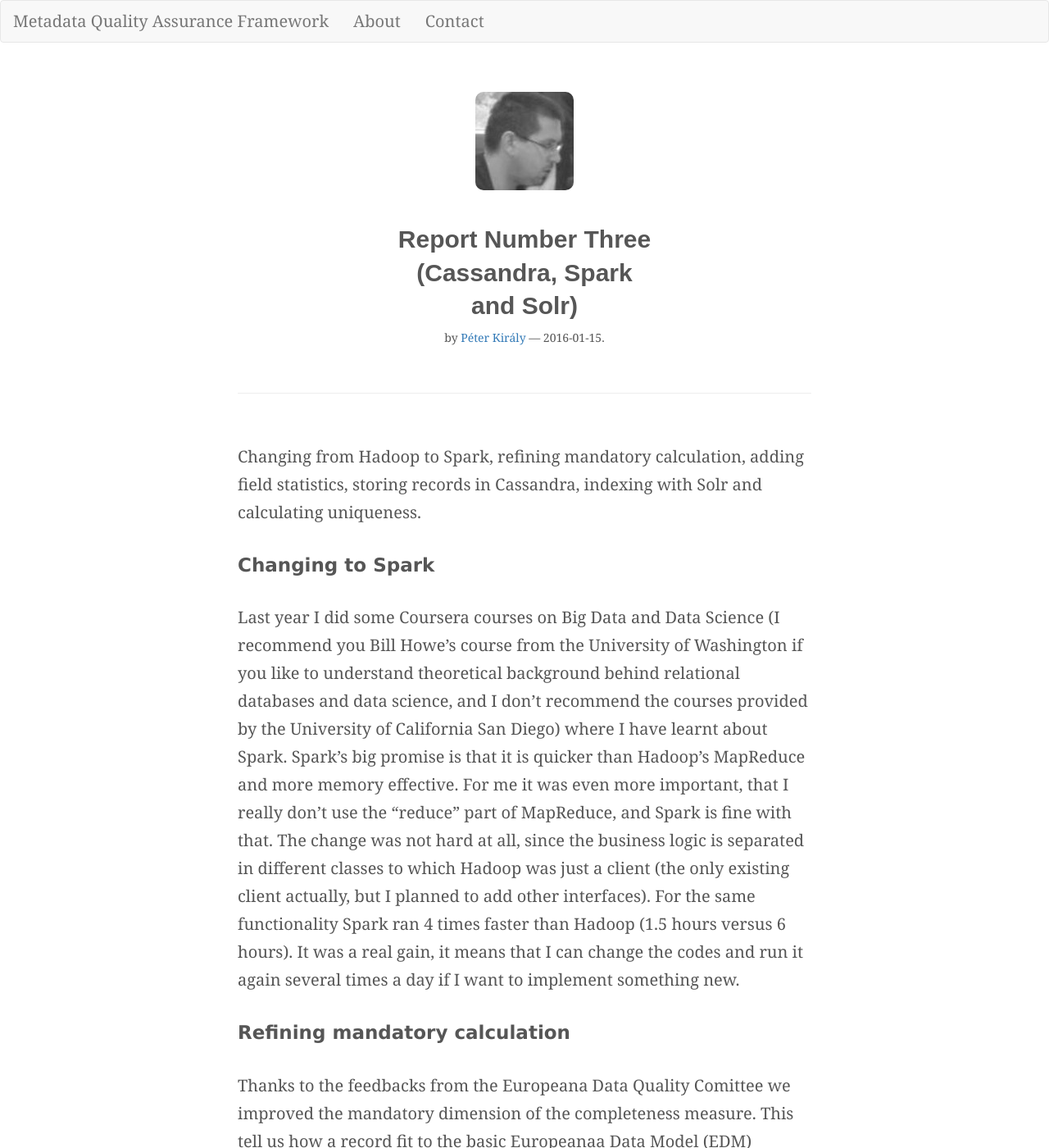
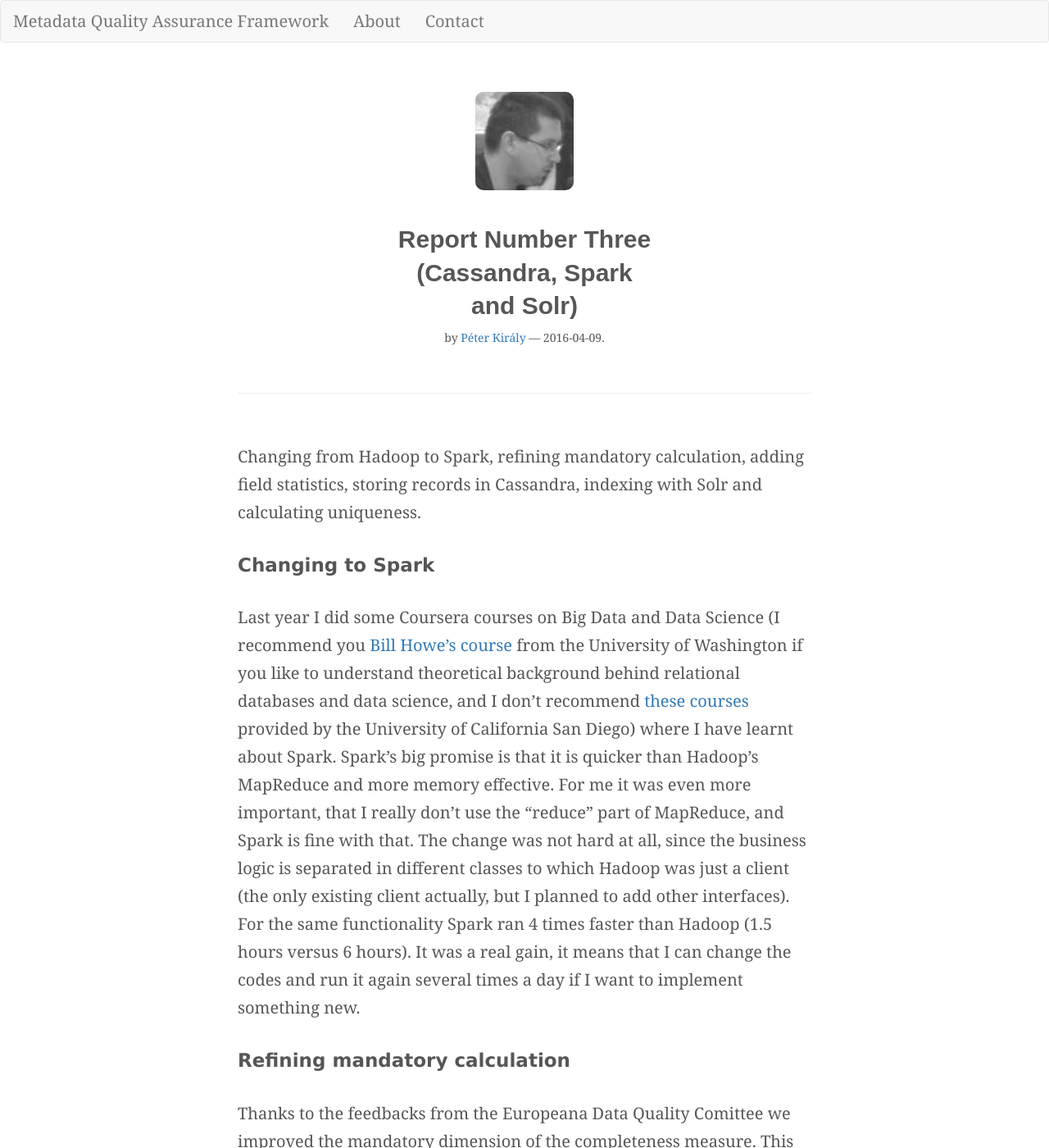
Before and after one commit to pkiraly/pkiraly.github.io, a Jekyll site: the page built from _posts/2016-04-09-third-report.md, in a window 1280 px wide and 1400 px high. Shown: the whole window at 82% size. Built offline with Jekyll 4.4.1, drawn with Linux system fonts in a browser that asks for light colours; nearby versions of some CDN libraries; some web fonts are replaced; comment, search, counter and statistics services are not loaded; some of the changed text lies outside the part shown.

Commit message:
links to Coursera

```diff
--- a/_posts/2016-04-09-third-report.md
+++ b/_posts/2016-04-09-third-report.md
@@ -1,7 +1,7 @@
 ---
 title:      Report Number Three (Cassandra, Spark and Solr)
 layout:     post
-date:       2016-01-15 09:50:00
+date:       2016-04-09 09:50:00
 author:     "pkiraly"
 customjs:
  - http://code.jquery.com/jquery-1.4.2.min.js
@@ -15,9 +15,10 @@ in Cassandra, indexing with Solr and calculating uniqueness.
 
 ## Changing to Spark
 
-Last year I did some Coursera courses on Big Data and Data Science (I recommend you Bill Howe's course
+Last year I did some Coursera courses on Big Data and Data Science (I recommend you [Bill Howe's course](https://www.coursera.org/learn/data-manipulation){:target="_blank"}
 from the University of Washington if you like to understand theoretical background behind relational databases and
-data science, and I don't recommend the courses provided by the University of California San Diego) where I have learnt
+data science, and I don't recommend [these courses](https://www.coursera.org/specializations/big-data){:target="_blank"}
+provided by the University of California San Diego) where I have learnt
 about Spark. Spark's big promise is that it is quicker than Hadoop's MapReduce and more memory effective. For me it
 was even more important, that I really don't use the "reduce" part of MapReduce, and Spark is fine with that.
 The change was not hard at all, since the business logic is separated in different classes to which Hadoop was
@@ -67,7 +68,7 @@ I have started investigating the uniqueness or entropy of some selected fields (
 and dc:description). The basic idea is that if the terms in these fields are frequent accross the records, then
 it is less unique, so less important. If a term is frequent in the same field it is more important than terms
 appear only once. This is called information entropy or in the search engive world TF-IDF formula (term frequency,
-inverse document frequency) -- see [tf-idf](https://en.wikipedia.org/wiki/Tf%E2%80%93idf) Wikipedia article.
+inverse document frequency) -- see [tf-idf](https://en.wikipedia.org/wiki/Tf%E2%80%93idf){:target="_blank"} Wikipedia article.
 
 The Solr search engine's relevancy ranking mostly based on this formula (however there are lots of tuning
 possibilities, such as give fields weights etc.), but Solr doesn't provide an interface by default for
@@ -75,7 +76,7 @@ extracting the terms TF-IDF score. There is a Term Vector Component however whic
 given that you apply some additional indexing rules. It is not available in the ordinary Europeana Solr
 setup so I have created a new Solr instance with this special settings, and created a brand new index with
 limited fieldset. (If you want to check how to setup Solr and what interface you can use, check this
-[wiki page](https://cwiki.apache.org/confluence/display/solr/The+Term+Vector+Component).
+[wiki page](https://cwiki.apache.org/confluence/display/solr/The+Term+Vector+Component){:target="_blank"}.
 
 When the index were created (it took five days, but it is improvable) the scores of a field (in this case the dc:title "Fleming/Mair wedding, Slaithwaite, Huddersfield" -- from [this record](http://www.europeana.eu/portal/record/2022320/3F61C612ED9C42CCB85E533B4736795E8BDC7E77.html){:target="_blank"}) can be read from Solr API in the following form:
 
```
Also changed, not shown: other parts of _posts/2016-04-09-third-report.md (+3 -3 lines).
